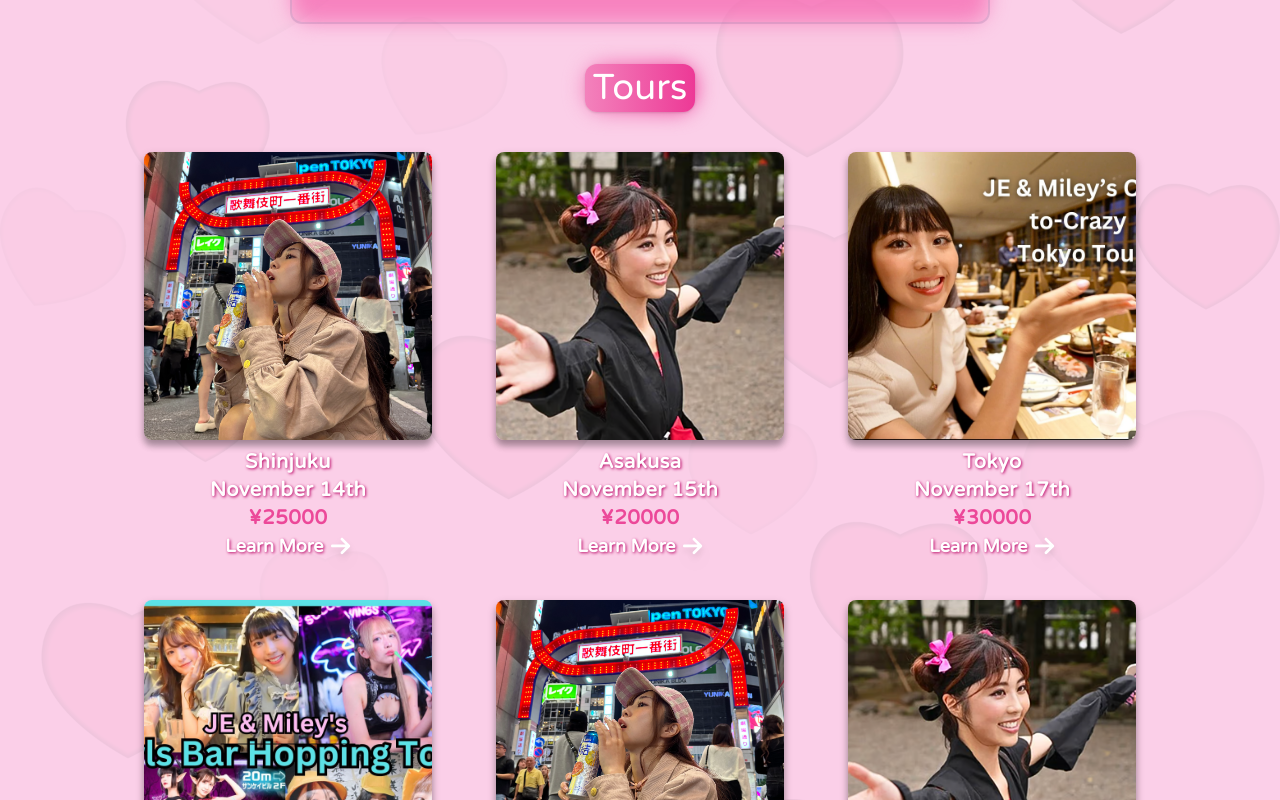
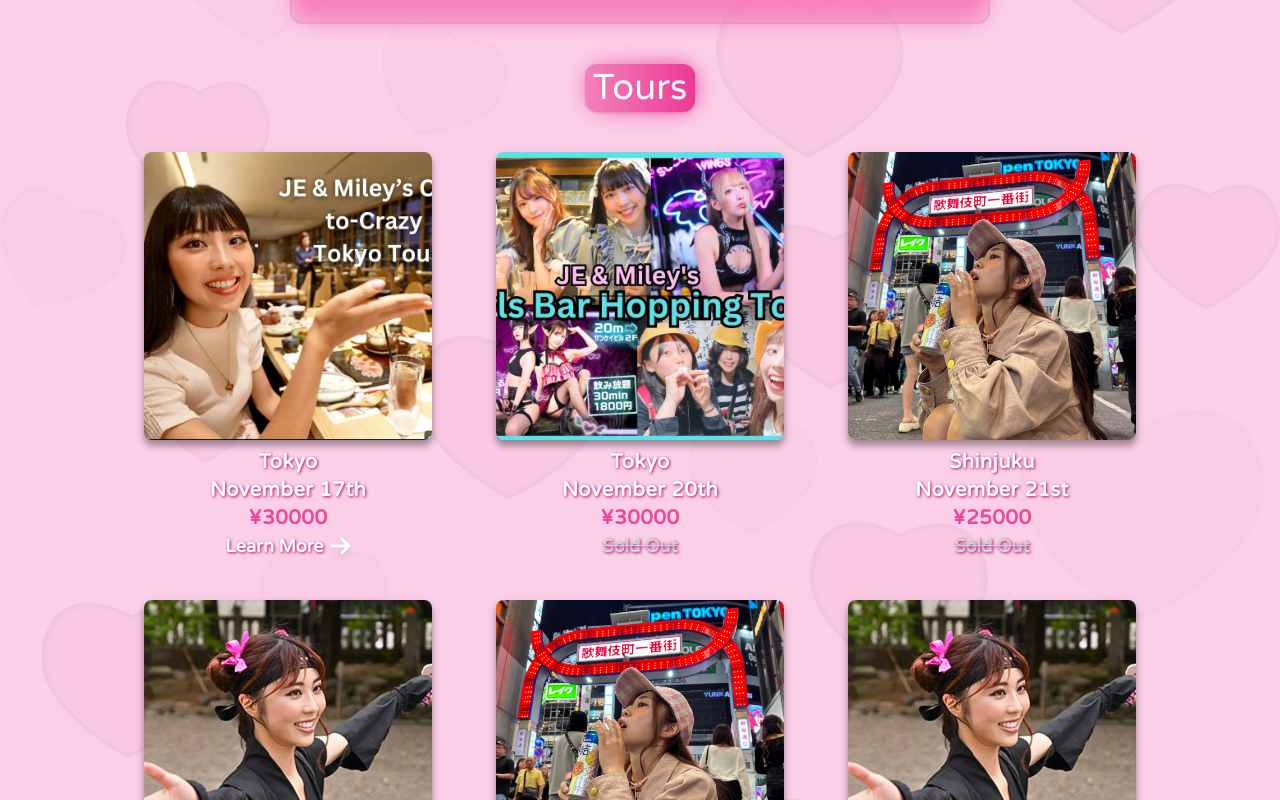
Before and after one commit to brandonrainey/smiley-tours, a Next.js app: page / in a window 1280 px wide. Shown: the part 1240-2040 px from the top of the page. Built offline with nearby package versions, Linux system fonts and the light colour scheme; no server answers; a web font is replaced by a local one; what tailwindcss-animated would draw is missing.

Commit message:
removed expired tours

```diff
--- a/components/TourSidebar.tsx
+++ b/components/TourSidebar.tsx
@@ -6,24 +6,6 @@ import { useEffect, useState } from 'react'
 import ArrowRight from './icons/ArrowRight'
 
 const tours = [
-  {
-    tourArea: 'Shinjuku',
-    tourDate: 'November 14th',
-    tourImage: '/tours/shinjuku-tour.webp',
-    tourId: 1,
-    tourPrice: 25000,
-    tourSpots: 4,
-    tourLink: 'https://smileywalk.shop/items/66ca7a96c7ed9a02434b8fbf',
-  },
-  {
-    tourArea: 'Asakusa',
-    tourDate: 'November 15th',
-    tourImage: '/tours/asakusaTour.webp',
-    tourId: 2,
-    tourPrice: 20000,
-    tourSpots: 4,
-    tourLink: 'https://smileywalk.shop/items/66d41178c56f48302f6365f9',
-  },
   {
     tourArea: 'Tokyo',
     tourDate: 'November 17th',
```
